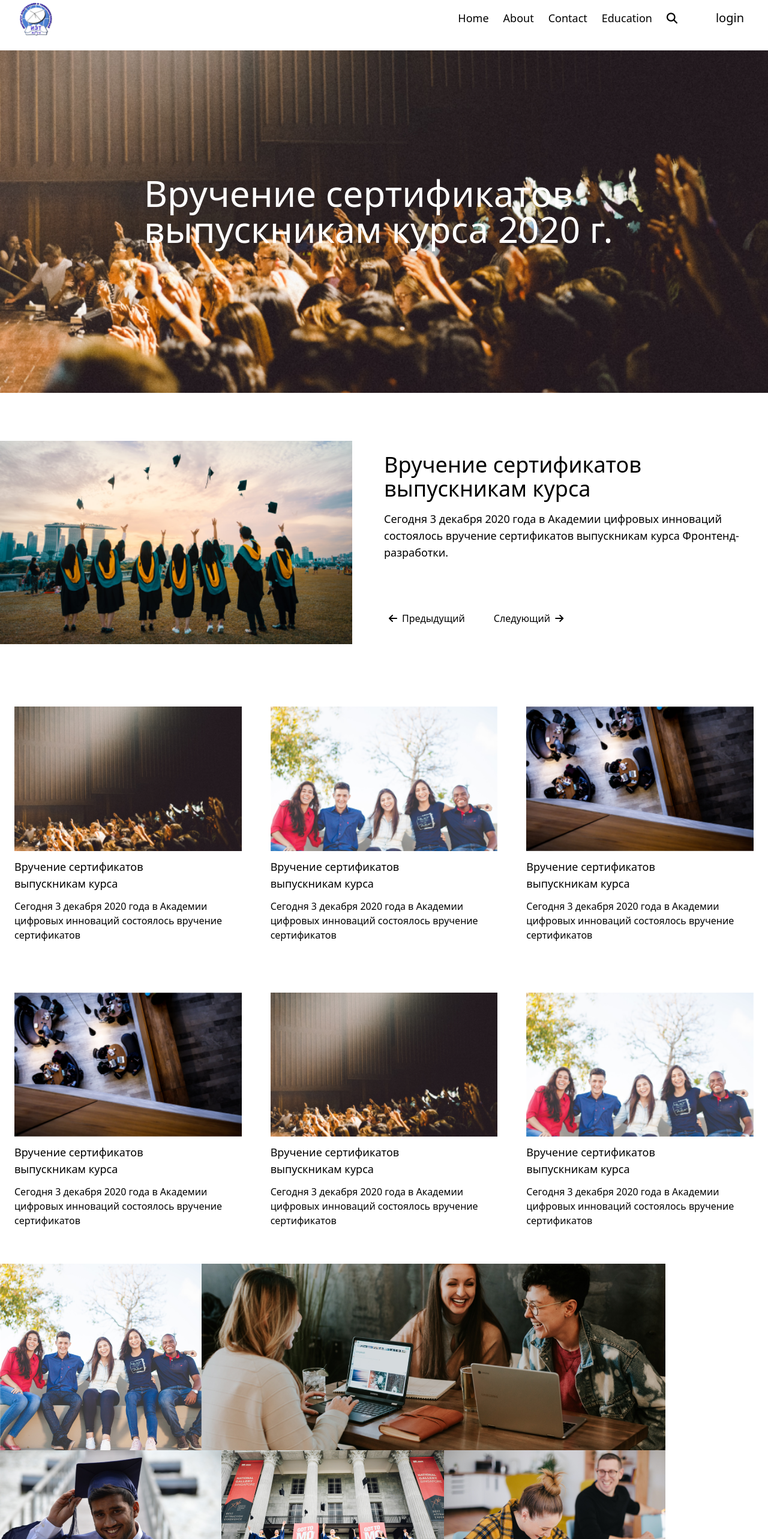
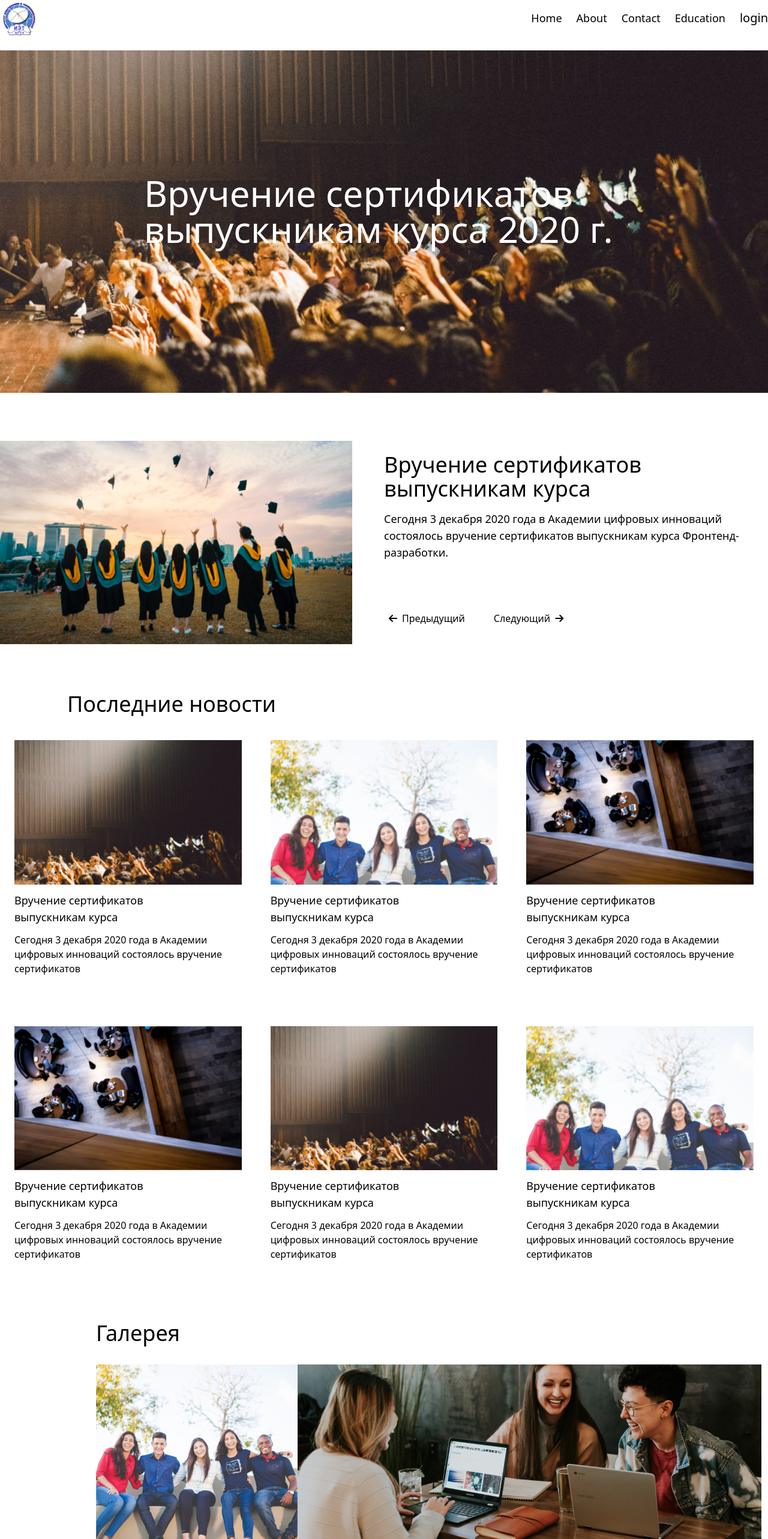
Before and after one commit to imranBappy/ERP, a React (Create React App) app in the folder client/: page / in a window 1280 px wide. Shown: the top 2566 px of the page at 60% size. Built offline with nearby package versions, Linux system fonts and the light colour scheme.

Commit message:
chaged body header

```diff
--- a/client/src/components/Bodypart.js
+++ b/client/src/components/Bodypart.js
@@ -2,14 +2,12 @@ import React, { useState } from "react";
 import BodyImage from "./bodyImage";
 
 const Bodypart = ()=>{
-    // const lst =[1,2,3,4,5,6];
-    // const [state,setState] = useState(lst);
     const [imgState,setImgState] = useState(BodyImage);
 
     return(
 
         <>
-            <section className="mt-5">
+            <section className="mt-5 ">
                 <div className="relative container m-auto">
                     <img src="./images/bodyFirstImg1.png" className="relative w-full" alt="" srcset="" />
                     <h3 className="absolute top-52 left-60  text-white text-6xl">Вручение сертификатов<br /> выпускникам курса 2020 г.</h3>
@@ -31,6 +29,9 @@ const Bodypart = ()=>{
             </div>
         </section>
 
+        <div className="ml-28 text-4xl mb-4 mt-16">
+            <h1>Последние новости</h1>
+        </div>
         <section className="container m-auto flex flex-wrap ">
         {
             imgState.map((curEle)=>{
@@ -50,8 +51,11 @@ const Bodypart = ()=>{
         </section>
 
 
+        <div className="ml-40 text-4xl mb-8 mt-10">
+            <h1>Галерея</h1>
+        </div>
         <section >
-            <div className="container flex flex-row m-auto" >
+            <div className="container flex flex-row ml-40" >
 
                 <div>
                 <img src="./images/fourthbody1.png" className="" alt="" srcset="" />
@@ -61,7 +65,7 @@ const Bodypart = ()=>{
                 </div>
             </div>
 
-            <div className="container m-auto flex">
+            <div className="container m-auto flex ml-40">
              <div>
                     <img src="./images/fourthbody3.png" className="" alt="" srcset="" />
                 </div>
--- a/client/src/components/Footer.js
+++ b/client/src/components/Footer.js
@@ -3,7 +3,7 @@ import React from "react";
 const Footer = ()=>{
     return(
         <>
-        <footer className="bg-slate-800 py-12 mt-24 ">
+        <footer className="bg-slate-800 py-12 mt-28 overflow-hidden ">
             <div className="container flex ml-40 text-white px-2 ">
                 <div className="w-1/3">
                 <h3 className="mb-4">Paliteh</h3>
--- a/client/src/components/Nav.js
+++ b/client/src/components/Nav.js
@@ -3,9 +3,9 @@ import React from 'react';
 const Nav = () => {
     return (
         <div>
-            <nav>
-                <div className="flex justify-between  h-16 ">
-                    <div className='ml-7 h-16 w-16 '>
+            <nav className='overflow-hidden'>
+                <div className=" container mx-auto  flex justify-between  h-16 ">
+                    <div className=' h-16 w-16 '>
                         {/* <h1 className="ml-20 font-bold font-serif text-3xl">Cripto</h1> */}
                         <img src="./images/maxresdefault 1.png" alt="" srcset="" />
                     </div>
@@ -15,8 +15,7 @@ const Nav = () => {
                             <li><a href="#">About</a></li>
                             <li><a href="#">Contact</a></li>
                             <li><a href="#">Education</a></li>
-                            <li><a href="#"><i class="fa-solid fa-magnifying-glass"></i></a></li>
-                            <div><li className="mr-10 ml-10 text-xl"><a href="#" >login</a></li></div>
+                            <div><li className="text-xl"><a href="#" >login</a></li></div>
                         </ul>
                     </div>
                 </div>
```
